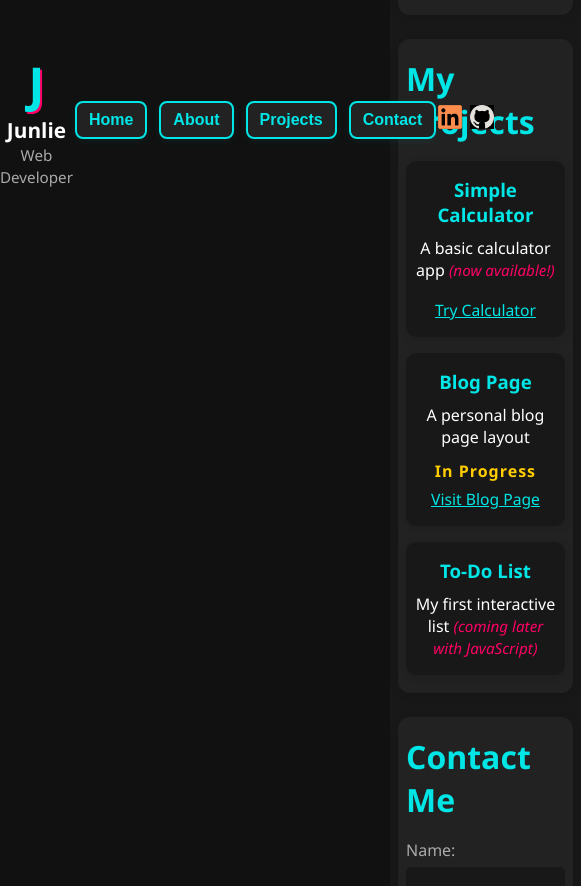
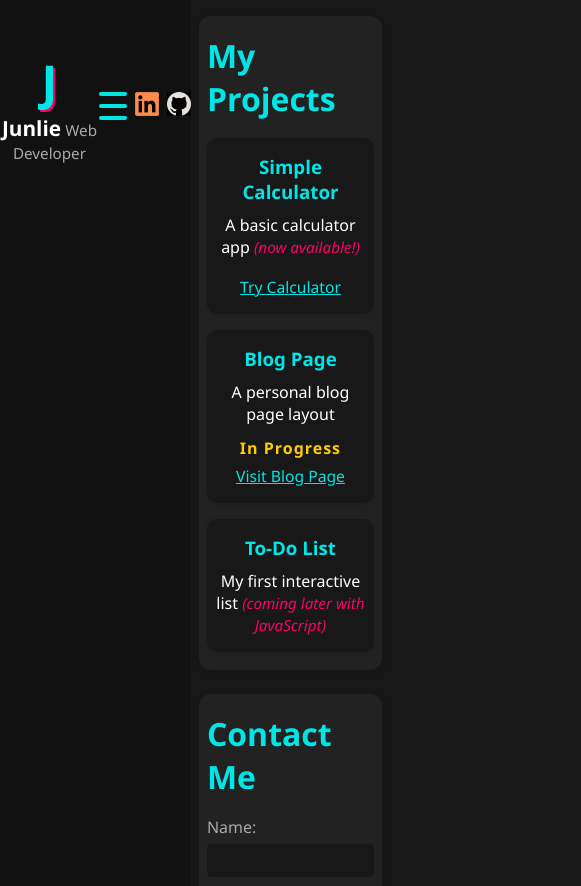
Before and after one commit to Jackal605/Junlienp, a plain HTML site: page index.html in a window 390 px wide. Shown: the part 1056-1942 px from the top of the page, 581 px wide, since content can reach past the window. Drawn offline with Linux system fonts and the light colour scheme.

Commit message:
Add files via upload
i messed up a bit last time and this is the fix .. Final commit for the day

```diff
--- a/index.html
+++ b/index.html
@@ -5,6 +5,13 @@
   <meta name="viewport" content="width=device-width, initial-scale=1.0" />
   <title>My Portfolio</title>
   <link rel="stylesheet" href="style.css" />
+  <script>
+    // Hamburger menu toggle for mobile
+    function toggleSidebarNav() {
+      const nav = document.querySelector('.sidebar-nav-btns');
+      nav.classList.toggle('show');
+    }
+  </script>
 </head>
 <body>
   <aside class="sidebar">
@@ -13,6 +20,9 @@
       <span class="logo-name">Junlie</span>
       <span class="logo-role">Web Developer</span>
     </div>
+    <button class="hamburger" aria-label="Open navigation" onclick="toggleSidebarNav()">
+      <span></span><span></span><span></span>
+    </button>
     <nav class="sidebar-nav-btns">
       <button onclick="location.href='#home'">Home</button>
       <button onclick="location.href='#about'">About</button>
@@ -80,90 +90,5 @@
       <p>&copy; 2025 Junlie Pillazo. All rights reserved.</p>
     </footer>
   </main>
-
-  <style>
-    /* ...existing styles... */
-
-    /* Responsive for mobile devices */
-    @media (max-width: 700px) {
-      .sidebar {
-        position: static;
-        width: 100vw;
-        height: auto;
-        flex-direction: row;
-        justify-content: space-between;
-        align-items: center;
-        padding: 16px 0 8px 0;
-        box-shadow: none;
-        border-radius: 0;
-      }
-      .logo {
-        margin-bottom: 0;
-      }
-      .sidebar-nav-btns {
-        flex-direction: row;
-        gap: 8px;
-        width: auto;
-        margin-bottom: 0;
-      }
-      .sidebar-nav-btns button {
-        width: auto;
-        padding: 8px 12px;
-        font-size: 1rem;
-        margin: 0 2px;
-      }
-      .sidebar-footer {
-        padding-bottom: 0;
-        margin-top: 0;
-        gap: 8px;
-      }
-      .content {
-        margin-left: 0;
-        padding: 16px 8px 0 8px;
-      }
-      .section-card {
-        padding: 18px 8px;
-        margin-bottom: 24px;
-      }
-      .hero h1 {
-        font-size: 2rem;
-      }
-      .project-cards {
-        flex-direction: column;
-        gap: 16px;
-        align-items: stretch;
-      }
-      .project-card {
-        width: 100%;
-        min-width: 0;
-        padding: 16px 8px;
-      }
-      form input, form textarea {
-        font-size: 0.95rem;
-        padding: 8px;
-      }
-    }
-
-    /* Calculator page specific */
-    @media (max-width: 700px) {
-      .calculator-container {
-        max-width: 98vw;
-        margin: 24px auto;
-        padding: 16px 8px;
-      }
-      .calculator-display {
-        font-size: 1.1rem;
-        height: 36px;
-        padding: 6px;
-      }
-      .calculator-buttons {
-        gap: 8px;
-      }
-      .calculator-buttons button {
-        padding: 10px 0;
-        font-size: 1rem;
-      }
-    }
-  </style>
 </body>
 </html>
--- a/style.css
+++ b/style.css
@@ -149,6 +149,11 @@ nav ul li a:hover {
   margin-bottom: 6px;
   transition: background 0.2s, color 0.2s, box-shadow 0.2s;
   box-shadow: 0 2px 8px rgba(0,230,230,0.07);
+}
+
+.sidebar-nav-btns button:active {
+  background: #ff0066;
+  color: #fff;
 }
 
 .sidebar-nav-btns button:hover,
@@ -341,30 +346,60 @@ footer {
   background: none;
 }
 
-/* Responsive */
+/* Hamburger menu styles */
+.hamburger {
+  display: none;
+  background: none;
+  border: none;
+  cursor: pointer;
+  flex-direction: column;
+  justify-content: center;
+  align-items: center;
+  width: 40px;
+  height: 40px;
+  margin-bottom: 12px;
+  z-index: 20;
+}
+.hamburger span {
+  display: block;
+  width: 28px;
+  height: 4px;
+  margin: 4px 0;
+  background: #00e6e6;
+  border-radius: 2px;
+  transition: 0.3s;
+}
+
 @media (max-width: 900px) {
+  .hamburger {
+    display: flex;
+  }
+  .sidebar-nav-btns {
+    display: none;
+    flex-direction: column;
+    width: 100%;
+    background: #111;
+    position: absolute;
+    top: 70px;
+    left: 0;
+    z-index: 15;
+    box-shadow: 0 4px 16px rgba(0,0,0,0.13);
+    border-radius: 0 0 12px 12px;
+  }
+  .sidebar-nav-btns.show {
+    display: flex;
+  }
   .sidebar {
-    width: 100vw;
+    position: relative;
     height: auto;
-    flex-direction: row;
-    justify-content: space-between;
-    padding: 20px;
-    position: static;
-  }
-  .content {
-    margin-left: 0;
-    padding: 20px;
-  }
-  .project-cards {
+    min-height: 0;
     flex-direction: column;
-    align-items: center;
+    padding: 16px 0 0 0;
   }
 }
 
-/* Project cards spacing for mobile */
 @media (max-width: 700px) {
   .sidebar {
-    position: static;
     width: 100vw;
     height: auto;
     flex-direction: row;
@@ -377,17 +412,26 @@ footer {
   .logo {
     margin-bottom: 0;
   }
+  .hamburger {
+    display: flex;
+    margin-bottom: 0;
+    margin-right: 8px;
+  }
   .sidebar-nav-btns {
-    flex-direction: row;
+    position: absolute;
+    top: 56px;
+    left: 0;
+    width: 100vw;
+    background: #111;
+    box-shadow: 0 4px 16px rgba(0,0,0,0.13);
+    border-radius: 0 0 12px 12px;
+    display: none;
+    flex-direction: column;
     gap: 8px;
-    width: auto;
-    margin-bottom: 0;
+    z-index: 15;
   }
-  .sidebar-nav-btns button {
-    width: auto;
-    padding: 8px 12px;
-    font-size: 1rem;
-    margin: 0 2px;
+  .sidebar-nav-btns.show {
+    display: flex;
   }
   .sidebar-footer {
     padding-bottom: 0;
@@ -420,3 +464,48 @@ footer {
     padding: 8px;
   }
 }
+
+/* Calculator page specific */
+@media (max-width: 700px) {
+  .calculator-container {
+    max-width: 98vw;
+    margin: 24px auto;
+    padding: 16px 8px;
+  }
+  .calculator-display {
+    font-size: 1.1rem;
+    height: 36px;
+    padding: 6px;
+  }
+  .calculator-buttons {
+    gap: 8px;
+  }
+  .calculator-buttons button {
+    padding: 10px 0;
+    font-size: 1rem;
+  }
+}
+
+/* Add a little animation to buttons for feedback */
+.calculator-buttons button:active,
+.sidebar-nav-btns button:active {
+  background: #ff0066;
+  color: #fff;
+}
+
+/* Make links and status stand out */
+.visit-link {
+  color: #00e6e6;
+  text-decoration: underline;
+  font-weight: 500;
+  transition: color 0.2s;
+}
+.visit-link:hover {
+  color: #ff0066;
+}
+.in-progress {
+  color: #ffcc00;
+  font-weight: bold;
+  font-size: 1rem;
+  letter-spacing: 1px;
+}
```
